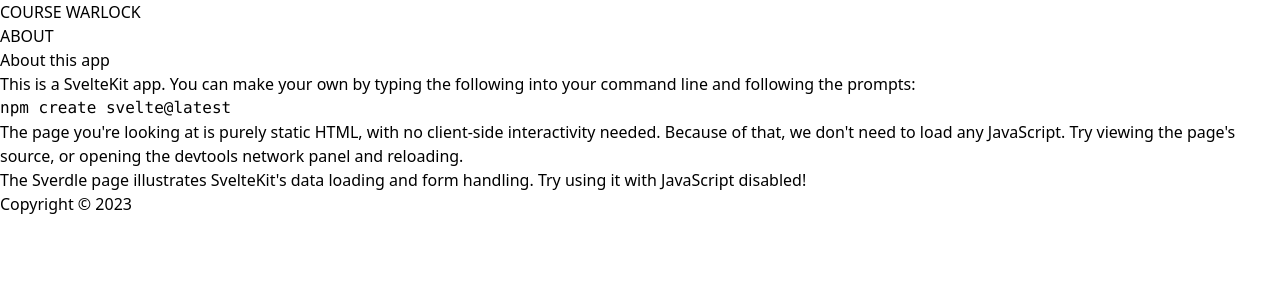
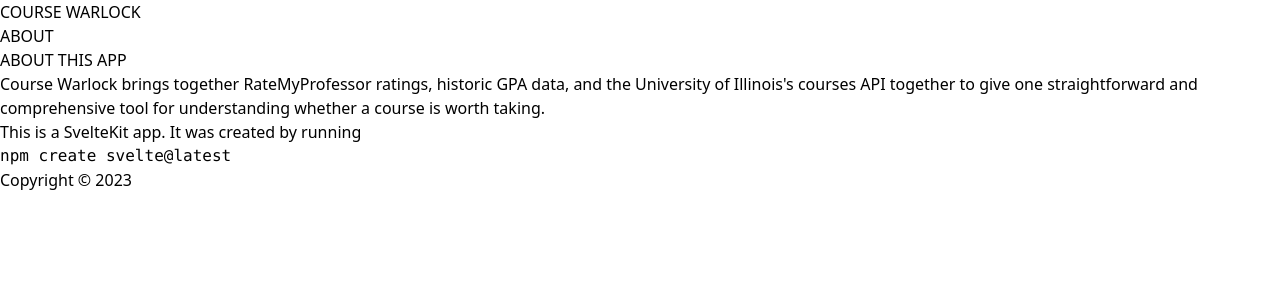
Before and after one commit to lumirth/warlock, a SvelteKit app in the folder frontend/: page /about in a window 1280 px wide. Shown: the top 300 px of the page. Built offline with nearby package versions, Linux system fonts and the light colour scheme.

Commit message:
make cohesive user interface design

```diff
--- a/frontend/src/routes/about/+page.svelte
+++ b/frontend/src/routes/about/+page.svelte
@@ -3,24 +3,18 @@
 	<meta name="description" content="About this app" />
 </svelte:head>
 
-<div class="text-column">
-	<h1>About this app</h1>
+<div class="prose sm:prose-sm md:prose-md lg:prose-lg mx-auto">
+	<h1>ABOUT THIS APP</h1>
 
 	<p>
-		This is a <a href="https://kit.svelte.dev">SvelteKit</a> app. You can make your own by typing the
-		following into your command line and following the prompts:
+		Course Warlock brings together RateMyProfessor ratings, historic GPA data, and the University of Illinois's courses API together to give one straightforward and comprehensive tool for understanding whether a course is worth taking.
+	</p>
+
+	<p>
+		This is a <a href="https://kit.svelte.dev">SvelteKit</a> app. It was created by running
 	</p>
 
 	<pre>npm create svelte@latest</pre>
 
-	<p>
-		The page you're looking at is purely static HTML, with no client-side interactivity needed.
-		Because of that, we don't need to load any JavaScript. Try viewing the page's source, or opening
-		the devtools network panel and reloading.
-	</p>
 
-	<p>
-		The <a href="/sverdle">Sverdle</a> page illustrates SvelteKit's data loading and form handling. Try
-		using it with JavaScript disabled!
-	</p>
 </div>
```
Also changed, not shown: frontend/src/routes/+page.svelte (+13 -4 lines).
